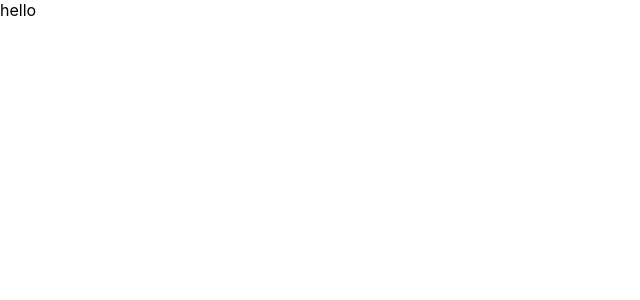
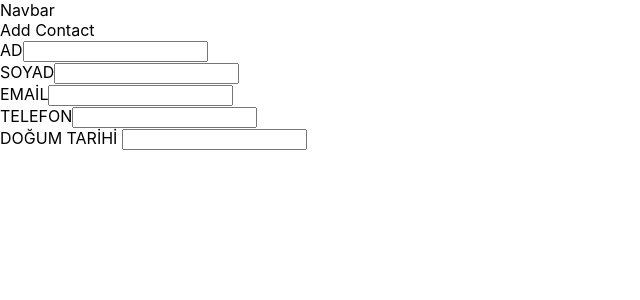
Before and after one commit to esraevren/contactApp, a React (Create React App) app in the folder client/: page /add in a window 1280 px wide. Shown: the top 300 px of the page, without its empty margins (0-640 px from the left). Built offline with nearby package versions, Linux system fonts and the light colour scheme.

Commit message:
react-router add

```diff
--- a/client/src/App.js
+++ b/client/src/App.js
@@ -1,10 +1,21 @@
-
+//components
+import AddContact from "./components/AddContact";
+import AllContacts from "./components/AllContacts";
+import Navbar from "./components/Navbar";
+//routing
+import {  Route, Routes } from "react-router-dom";
 
 function App() {
   return (
-    <div >
-     hello
-    </div>
+    <>
+      <Navbar />
+      <Routes>
+       <Route path="/all" element={<AllContacts/>} />
+       <Route path="/add"  element={<AddContact />}  />
+
+      </Routes>
+
+    </>
   );
 }
 
--- /dev/null
+++ b/client/src/components/AddContact.js
@@ -0,0 +1,30 @@
+import React from 'react'
+
+const AddContact = () => {
+  return (
+    <div>Add Contact
+      <br></br>
+     <form>
+      <label>AD</label>
+      <input />
+      <br></br>
+      <label>SOYAD</label>
+      <input />
+      <br></br>
+      <label>EMAİL</label>
+      <input />
+      <br></br>
+      <label>TELEFON</label>
+      <input />
+      <br></br>
+      <label>DOĞUM TARİHİ </label>
+      <input />
+      <br></br>
+     </form>
+
+
+    </div>
+  )
+}
+
+export default AddContact
--- /dev/null
+++ b/client/src/components/AllContacts.js
@@ -0,0 +1,9 @@
+import React from 'react'
+
+const AllContacts = () => {
+  return (
+    <div>AllContacts</div>
+  )
+}
+
+export default AllContacts
--- /dev/null
+++ b/client/src/components/Navbar.js
@@ -0,0 +1,9 @@
+import React from 'react'
+
+const Navbar = () => {
+  return (
+    <div>Navbar</div>
+  )
+}
+
+export default Navbar
--- a/client/src/index.js
+++ b/client/src/index.js
@@ -3,12 +3,13 @@ import ReactDOM from 'react-dom/client';
 import './index.css';
 import App from './App';
 import reportWebVitals from './reportWebVitals';
+import { BrowserRouter } from 'react-router-dom';
 
 const root = ReactDOM.createRoot(document.getElementById('root'));
 root.render(
-  <React.StrictMode>
+  <BrowserRouter>
     <App />
-  </React.StrictMode>
+  </BrowserRouter>
 );
 
 // If you want to start measuring performance in your app, pass a function
```
Also changed, not shown: client/src/components/AddContact.jsx (deleted), client/src/components/AllContacts.jsx (deleted), client/src/components/Navbar.jsx (deleted).
